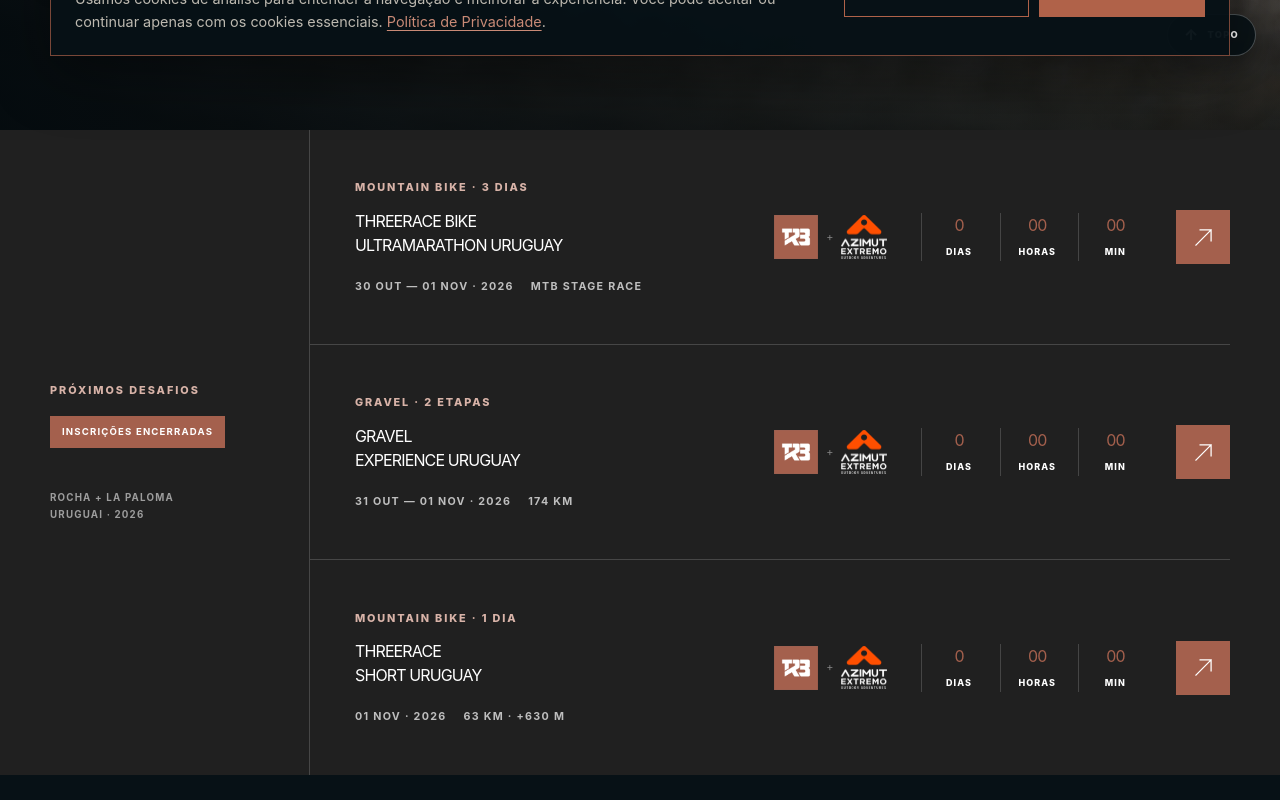
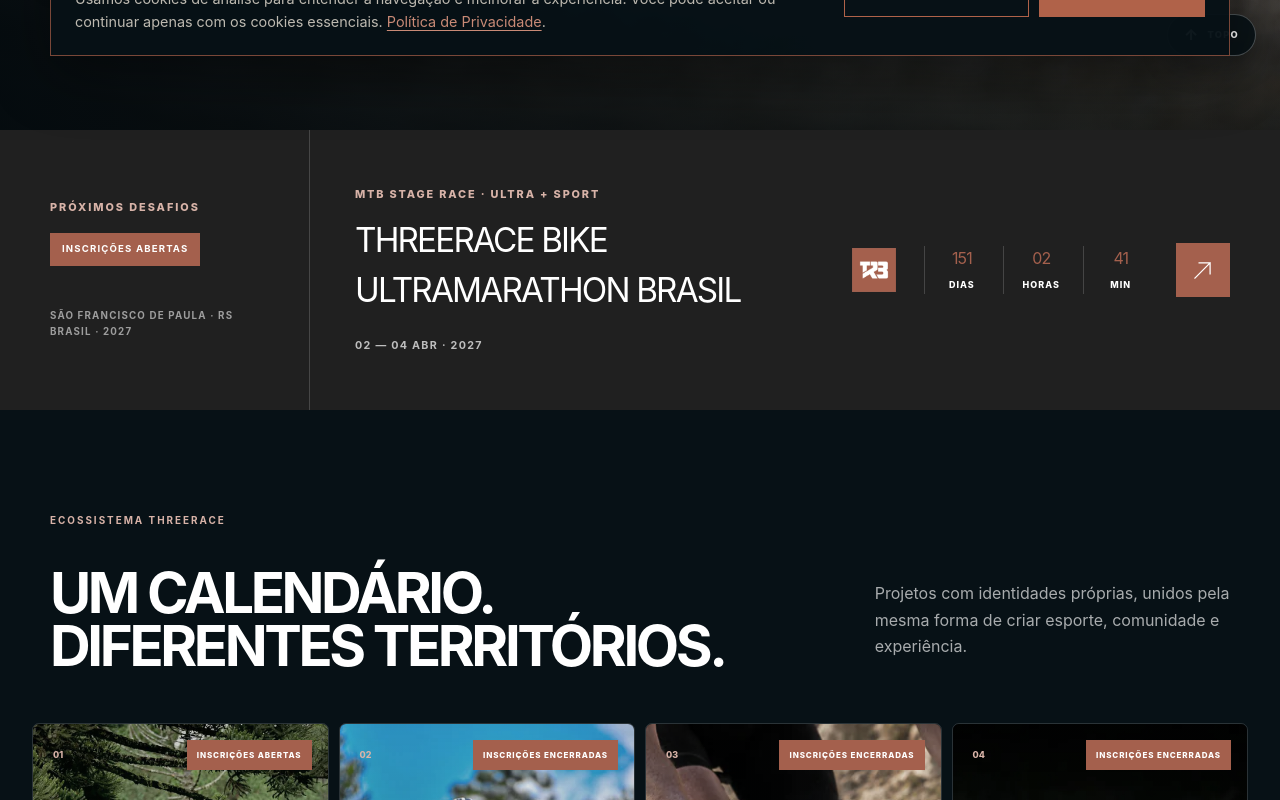
Before and after one commit to fabianolegends/threerace, a Next.js app: page / in a window 1280 px wide. Shown: the part 720-1520 px from the top of the page. Built offline with nearby package versions, Linux system fonts and the light colour scheme.

Commit message:
Open São Francisco de Paula registration and link Brazil CTAs to Windfit

```diff
--- a/app/corporate.css
+++ b/app/corporate.css
@@ -1418,3 +1418,7 @@ body.save-date-open{overflow:hidden}
   grid-template-columns:1fr;
  }
 }
+
+/* Featured registration: Threerace São Francisco de Paula. */
+@media(min-width:701px){.next-event-brasil .next-event-label{min-height:280px}.next-event-brasil .next-event-row{grid-template-columns:minmax(0,1fr) 64px minmax(150px,.5fr) 54px;gap:18px}.next-event-brasil .next-event-main h2{font-size:clamp(1.8rem,2.6vw,2.8rem)}}
+@media(min-width:701px) and (max-width:1150px){.next-event-brasil .next-event-row{grid-template-columns:minmax(0,1fr) 54px}.next-event-brasil .next-countdown{max-width:300px}}
--- a/app/page.tsx
+++ b/app/page.tsx
@@ -4,6 +4,8 @@ import { useEffect, useMemo, useState } from "react";
 import { preload } from "react-dom";
 import { getSavedLanguage, saveLanguage, SiteLanguage } from "./site-language";
 import { useSiteLanguage } from "./use-site-language";
+import { brasilPath } from "./threerace-brasil/localization";
+import { brasilEvent } from "./threerace-brasil/content";
 
 const logo = "/tr3-logo-display.webp";
 const azimutMenuLogo = "/azimut-extremo-logo-white.svg";
@@ -22,13 +24,13 @@ const homeCopy = {
     heroKicker: "THREERACE SPORTS · DESDE 2017", hero: ["UMA MARCA.", "DIFERENTES TERRITÓRIOS.", "EXPERIÊNCIAS QUE DEIXAM HISTÓRIAS."],
     heroText: "Esporte, território e experiência conectados em projetos autorais no Brasil e na América do Sul.",
     eventsCta: "CONHEÇA NOSSOS EVENTOS ↓", aboutCta: "CONHEÇA A THREERACE",
-    next: "PRÓXIMOS DESAFIOS", open: "INSCRIÇÕES ENCERRADAS", placeUy: "ROCHA + LA PALOMA", countryUy: "URUGUAI · 2026",
+    next: "PRÓXIMOS DESAFIOS", open: "INSCRIÇÕES ABERTAS", placeBrasil: "SÃO FRANCISCO DE PAULA · RS", countryBrasil: "BRASIL · 2027", brasilDate: "02 — 04 ABR · 2027", brasilLink: "Conhecer Threerace São Francisco de Paula",
     mtbDays: "MOUNTAIN BIKE · 3 DIAS", gravelStages: "GRAVEL · 2 ETAPAS", shortDay: "MOUNTAIN BIKE · 1 DIA",
     mtbDate: "30 OUT — 01 NOV · 2026", gravelDate: "31 OUT — 01 NOV · 2026", shortDate: "01 NOV · 2026",
     countdown: ["DIAS", "HORAS", "MIN"], sharedBy: "Organização compartilhada por Threerace Sports e Azimut Extremo",
     ecosystem: "ECOSSISTEMA THREERACE", calendar: ["UM CALENDÁRIO.", "DIFERENTES TERRITÓRIOS."],
     calendarText: "Projetos com identidades próprias, unidos pela mesma forma de criar esporte, comunidade e experiência.",
-    eventStatus: ["INSCRIÇÕES ENCERRADAS", "INSCRIÇÕES ENCERRADAS", "INSCRIÇÕES ENCERRADAS", "ABERTURA INSCRIÇÕES 02/11"],
+    eventStatus: ["INSCRIÇÕES ENCERRADAS", "INSCRIÇÕES ENCERRADAS", "INSCRIÇÕES ENCERRADAS", "INSCRIÇÕES ABERTAS"],
     eventDates: ["30 OUT — 01 NOV · 2026", "31 OUT — 01 NOV · 2026", "01 NOV · 2026", "02 — 04 ABR · 2027"],
     eventPlaces: ["Rocha + La Paloma · Uruguai", "Rocha + La Paloma · Uruguai", "La Paloma · Rocha · Uruguai", "São Francisco de Paula · Brasil"],
     eventTexts: [
@@ -61,13 +63,13 @@ const homeCopy = {
     heroKicker: "THREERACE SPORTS · DESDE 2017", hero: ["UNA MARCA.", "DIFERENTES TERRITORIOS.", "EXPERIENCIAS QUE DEJAN HISTORIAS."],
     heroText: "Deporte, territorio y experiencia conectados en proyectos propios en Brasil y América del Sur.",
     eventsCta: "CONOCE NUESTROS EVENTOS ↓", aboutCta: "CONOCE THREERACE",
-    next: "PRÓXIMOS DESAFÍOS", open: "INSCRIPCIONES CERRADAS", placeUy: "ROCHA + LA PALOMA", countryUy: "URUGUAY · 2026",
+    next: "PRÓXIMOS DESAFÍOS", open: "INSCRIPCIONES ABIERTAS", placeBrasil: "SÃO FRANCISCO DE PAULA · RS", countryBrasil: "BRASIL · 2027", brasilDate: "02 — 04 ABR · 2027", brasilLink: "Conocer Threerace São Francisco de Paula",
     mtbDays: "MOUNTAIN BIKE · 3 DÍAS", gravelStages: "GRAVEL · 2 ETAPAS", shortDay: "MOUNTAIN BIKE · 1 DÍA",
     mtbDate: "30 OCT — 01 NOV · 2026", gravelDate: "31 OCT — 01 NOV · 2026", shortDate: "01 NOV · 2026",
     countdown: ["DÍAS", "HORAS", "MIN"], sharedBy: "Organización compartida por Threerace Sports y Azimut Extremo",
     ecosystem: "ECOSISTEMA THREERACE", calendar: ["UN CALENDARIO.", "DIFERENTES TERRITORIOS."],
     calendarText: "Proyectos con identidades propias, unidos por una misma forma de crear deporte, comunidad y experiencia.",
-    eventStatus: ["INSCRIPCIONES CERRADAS", "INSCRIPCIONES CERRADAS", "INSCRIPCIONES CERRADAS", "APERTURA INSCRIPCIONES 02/11"],
+    eventStatus: ["INSCRIPCIONES CERRADAS", "INSCRIPCIONES CERRADAS", "INSCRIPCIONES CERRADAS", "INSCRIPCIONES ABIERTAS"],
     eventDates: ["30 OCT — 01 NOV · 2026", "31 OCT — 01 NOV · 2026", "01 NOV · 2026", "02 — 04 ABR · 2027"],
     eventPlaces: ["Rocha + La Paloma · Uruguay", "Rocha + La Paloma · Uruguay", "La Paloma · Rocha · Uruguay", "São Francisco de Paula · Brasil"],
     eventTexts: [
@@ -100,13 +102,13 @@ const homeCopy = {
     heroKicker: "THREERACE SPORTS · SINCE 2017", hero: ["ONE BRAND.", "DIFFERENT TERRITORIES.", "EXPERIENCES THAT LEAVE STORIES."],
     heroText: "Sport, territory and experience connected through original projects in Brazil and South America.",
     eventsCta: "DISCOVER OUR EVENTS ↓", aboutCta: "DISCOVER THREERACE",
-    next: "NEXT CHALLENGES", open: "REGISTRATION CLOSED", placeUy: "ROCHA + LA PALOMA", countryUy: "URUGUAY · 2026",
+    next: "NEXT CHALLENGES", open: "REGISTRATION OPEN", placeBrasil: "SÃO FRANCISCO DE PAULA · RS", countryBrasil: "BRAZIL · 2027", brasilDate: "02 — 04 APR · 2027", brasilLink: "Explore Threerace São Francisco de Paula",
     mtbDays: "MOUNTAIN BIKE · 3 DAYS", gravelStages: "GRAVEL · 2 STAGES", shortDay: "MOUNTAIN BIKE · 1 DAY",
     mtbDate: "30 OCT — 01 NOV · 2026", gravelDate: "31 OCT — 01 NOV · 2026", shortDate: "01 NOV · 2026",
     countdown: ["DAYS", "HOURS", "MIN"], sharedBy: "Jointly organized by Threerace Sports and Azimut Extremo",
     ecosystem: "THREERACE ECOSYSTEM", calendar: ["ONE CALENDAR.", "DIFFERENT TERRITORIES."],
     calendarText: "Projects with their own identities, united by the same way of creating sport, community and experience.",
-    eventStatus: ["REGISTRATION CLOSED", "REGISTRATION CLOSED", "REGISTRATION CLOSED", "REGISTRATION OPENS 02/11"],
+    eventStatus: ["REGISTRATION CLOSED", "REGISTRATION CLOSED", "REGISTRATION CLOSED", "REGISTRATION OPEN"],
     eventDates: ["30 OCT — 01 NOV · 2026", "31 OCT — 01 NOV · 2026", "01 NOV · 2026", "02 — 04 APR · 2027"],
     eventPlaces: ["Rocha + La Paloma · Uruguay", "Rocha + La Paloma · Uruguay", "La Paloma · Rocha · Uruguay", "São Francisco de Paula · Brazil"],
     eventTexts: [
@@ -198,7 +200,7 @@ const events = [
     place: "São Francisco de Paula · Brasil",
     date: "02 — 04 ABR · 2027",
     sport: "MTB STAGE RACE",
-    status: "ABERTURA INSCRIÇÕES 02/11",
+    status: "INSCRIÇÕES ABERTAS",
     text: "A edição de 10 anos retorna a São Francisco de Paula com Ultra em três dias e Sport em dois dias.",
     href: "/threerace-brasil",
     img: "/event-threerace-brasil-card.webp",
@@ -286,9 +288,7 @@ export default function Home() {
   });
   const [menu, setMenu] = useState(false);
   const language = useSiteLanguage("pt");
-  const mtbCountdown = useCountdown("2026-10-30T08:00:00-03:00");
-  const gravelCountdown = useCountdown("2026-10-31T08:00:00-03:00");
-  const shortCountdown = useCountdown("2026-11-01T08:30:00-03:00");
+  const brasilCountdown = useCountdown(`${brasilEvent.startDate}T00:00:00-03:00`);
   const t = homeCopy[language];
   const localizedEvents = events.map((event, index) => ({
     ...event,
@@ -296,7 +296,8 @@ export default function Home() {
     date: t.eventDates[index],
     status: t.eventStatus[index],
     text: t.eventTexts[index],
-  }));
+    href: event.href === "/threerace-brasil" ? brasilPath(language) : event.href,
+  })).sort((a, b) => Number(b.name.endsWith("Brasil")) - Number(a.name.endsWith("Brasil")));
   const localizedNews = news.map((item, index) => ({
     ...item,
     date: t.newsDates[index],
@@ -354,82 +355,30 @@ export default function Home() {
         </div>
       </section>
 
-      <section className="next-event">
+      <section className="next-event next-event-brasil">
         <div className="section-frame next-events-shell">
-          <div className="next-event-label"><span>{t.next}</span><b>{t.open}</b><small>{t.placeUy}<br />{t.countryUy}</small></div>
+          <div className="next-event-label"><span>{t.next}</span><b>{t.open}</b><small>{t.placeBrasil}<br />{t.countryBrasil}</small></div>
           <div className="next-event-list">
             <article className="next-event-row">
               <div className="next-event-main">
-                <p>{t.mtbDays}</p>
-                <h2>THREERACE BIKE<br />ULTRAMARATHON URUGUAY</h2>
+                <p>MTB STAGE RACE · ULTRA + SPORT</p>
+                <h2>THREERACE BIKE<br />ULTRAMARATHON BRASIL</h2>
                 <div className="next-event-info-line">
                   <div className="next-event-organizers-mobile" aria-hidden="true">
-                    <img src={logo} width="512" height="512" alt="" /><span>+</span><img src={azimutMenuLogo} width="363" height="354" alt="" />
+                    <img src={logo} width="512" height="512" alt="" />
                   </div>
-                  <div className="next-event-meta"><span>{t.mtbDate}</span><span>MTB STAGE RACE</span></div>
+                  <div className="next-event-meta"><span>{t.brasilDate}</span></div>
                 </div>
               </div>
-              <div className="next-event-organizers" aria-label={t.sharedBy}>
+              <div className="next-event-organizers" aria-label="Threerace Sports">
                 <img src={logo} width="512" height="512" alt="TR3" />
-                <span>+</span>
-                <img src={azimutMenuLogo} width="363" height="354" alt="Azimut Extremo" />
               </div>
-              <div className="next-countdown" aria-label="Contagem regressiva Threerace Uruguay">
-                <div><b>{mtbCountdown.days}</b><span>{t.countdown[0]}</span></div>
-                <div><b>{String(mtbCountdown.hours).padStart(2, "0")}</b><span>{t.countdown[1]}</span></div>
-                <div><b>{String(mtbCountdown.minutes).padStart(2, "0")}</b><span>{t.countdown[2]}</span></div>
+              <div className="next-countdown" aria-label={t.brasilDate}>
+                <div><b>{brasilCountdown.days}</b><span>{t.countdown[0]}</span></div>
+                <div><b>{String(brasilCountdown.hours).padStart(2, "0")}</b><span>{t.countdown[1]}</span></div>
+                <div><b>{String(brasilCountdown.minutes).padStart(2, "0")}</b><span>{t.countdown[2]}</span></div>
               </div>
-              <a className="next-event-link" href="/threerace-uruguay" aria-label="Conhecer Threerace Uruguay">
-                <svg aria-hidden="true" viewBox="0 0 32 32"><path d="M7 25 25 7M12 7h13v13" /></svg>
-              </a>
-            </article>
-            <article className="next-event-row">
-              <div className="next-event-main">
-                <p>{t.gravelStages}</p>
-                <h2>GRAVEL<br />EXPERIENCE URUGUAY</h2>
-                <div className="next-event-info-line">
-                  <div className="next-event-organizers-mobile" aria-hidden="true">
-                    <img src={logo} width="512" height="512" alt="" /><span>+</span><img src={azimutMenuLogo} width="363" height="354" alt="" />
-                  </div>
-                  <div className="next-event-meta"><span>{t.gravelDate}</span><span>174 KM</span></div>
-                </div>
-              </div>
-              <div className="next-event-organizers" aria-label={t.sharedBy}>
-                <img src={logo} width="512" height="512" alt="TR3" />
-                <span>+</span>
-                <img src={azimutMenuLogo} width="363" height="354" alt="Azimut Extremo" />
-              </div>
-              <div className="next-countdown" aria-label="Contagem regressiva Gravel Experience Uruguay">
-                <div><b>{gravelCountdown.days}</b><span>{t.countdown[0]}</span></div>
-                <div><b>{String(gravelCountdown.hours).padStart(2, "0")}</b><span>{t.countdown[1]}</span></div>
-                <div><b>{String(gravelCountdown.minutes).padStart(2, "0")}</b><span>{t.countdown[2]}</span></div>
-              </div>
-              <a className="next-event-link" href="/gravel-experience-uruguay" aria-label="Conhecer Gravel Experience Uruguay">
-                <svg aria-hidden="true" viewBox="0 0 32 32"><path d="M7 25 25 7M12 7h13v13" /></svg>
-              </a>
-            </article>
-            <article className="next-event-row">
-              <div className="next-event-main">
-                <p>{t.shortDay}</p>
-                <h2>THREERACE<br />SHORT URUGUAY</h2>
-                <div className="next-event-info-line">
-                  <div className="next-event-organizers-mobile" aria-hidden="true">
-                    <img src={logo} width="512" height="512" alt="" /><span>+</span><img src={azimutMenuLogo} width="363" height="354" alt="" />
-                  </div>
-                  <div className="next-event-meta"><span>{t.shortDate}</span><span>63 KM · +630 M</span></div>
-                </div>
-              </div>
-              <div className="next-event-organizers" aria-label={t.sharedBy}>
-                <img src={logo} width="512" height="512" alt="TR3" />
-                <span>+</span>
-                <img src={azimutMenuLogo} width="363" height="354" alt="Azimut Extremo" />
-              </div>
-              <div className="next-countdown" aria-label="Contagem regressiva Threerace Short Uruguay">
-                <div><b>{shortCountdown.days}</b><span>{t.countdown[0]}</span></div>
-                <div><b>{String(shortCountdown.hours).padStart(2, "0")}</b><span>{t.countdown[1]}</span></div>
-                <div><b>{String(shortCountdown.minutes).padStart(2, "0")}</b><span>{t.countdown[2]}</span></div>
-              </div>
-              <a className="next-event-link" href="/threerace-short-uruguay" aria-label="Conhecer Threerace Short Uruguay">
+              <a className="next-event-link" href={brasilPath(language)} aria-label={t.brasilLink}>
                 <svg aria-hidden="true" viewBox="0 0 32 32"><path d="M7 25 25 7M12 7h13v13" /></svg>
               </a>
             </article>
@@ -444,7 +393,7 @@ export default function Home() {
           <p>{t.calendarText}</p>
         </div>
         <div className="event-directory">
-          {localizedEvents.map((event) => (
+          {localizedEvents.map((event, index) => (
             <a
               className="directory-card"
               href={event.href}
@@ -452,7 +401,7 @@ export default function Home() {
             >
               <img src={event.img} width={event.width} height={event.height} alt="" loading="lazy" decoding="async" style={{ objectPosition: event.position }} />
               <div className="directory-overlay" />
-              <span className="directory-number">{event.n}</span>
+              <span className="directory-number">{String(index + 1).padStart(2, "0")}</span>
               <span className="directory-status">{event.status}</span>
               <div className="directory-copy">
                 <p>{event.place}</p>
--- a/app/threerace-brasil/brasil-page.tsx
+++ b/app/threerace-brasil/brasil-page.tsx
@@ -6,14 +6,14 @@ import Image from "next/image";
 import KitCollection from "./kit-collection";
 import AccordionIcon from "./accordion-icon";
 import CategoryTables from "./category-tables";
-import PrioritySignup, { PrioritySignupButton, PrioritySignupProvider } from "./priority-signup";
+import PrioritySignup from "./priority-signup";
 import RaceCountdown from "./race-countdown";
 import RaceSchedule from "./race-schedule";
 import RaceGallery from "./race-gallery";
 import RegistrationInclusions from "./registration-inclusions";
 import useSectionNavigation from "./use-section-navigation";
 import { EventVenue, RegulationDocument } from "./event-resources";
-import { information } from "./content";
+import { brasilRegistrationUrl, information } from "./content";
 import { getBrasilContent } from "./content-i18n";
 import { brasilPageCopy } from "./page-copy";
 import { brasilLanguageTags, brasilPath } from "./localization";
@@ -106,7 +106,6 @@ export default function BrasilPage({ locale = "pt" }: { locale?: SiteLanguage })
   const { openInfo, onSectionLinkClick, toggleSection } = useSectionNavigation(informationIds, closeMenu);
 
   return <main className="uruguay-event-page brasil-event-page" lang={brasilLanguageTags[locale]} onClick={onSectionLinkClick}>
-    <PrioritySignupProvider locale={locale}>
     <section className="hero uruguay-event-hero" style={{ backgroundImage: "url(/brasil-2027/hero-pdl0485-sem-logo.webp)" }}>
       <header className="site-header">
         <Link className="brand" href="/" aria-label="Threerace Sports"><img className="header-tr3-logo" src="/tr3-logo-display.webp" alt="Threerace Sports" /></Link>
@@ -182,7 +181,6 @@ export default function BrasilPage({ locale = "pt" }: { locale?: SiteLanguage })
       </div>
     </section>
     <section className="brasil-faq section-frame" id="duvidas"><div><p className="section-label">{t("PERGUNTAS FREQUENTES")}</p><h2>{t("ANTES DA LARGADA.")}</h2><a className="button button-dark" href={brasilEvent.whatsapp} target="_blank" rel="noreferrer">{t("FALAR COM A THREERACE ↗")}</a></div><div>{faqs.map(([question, answer]) => <details key={question}><summary>{question}</summary><p>{answer}</p></details>)}</div></section>
-    <section className="brasil-closing" id="encerramento"><div className="section-frame"><p className="section-label">SÃO FRANCISCO DE PAULA · RS</p><h2>{t("O PRÓXIMO CAPÍTULO")}<br />{t("COMEÇA AQUI.")}</h2><p>{brasilEvent.date}</p><PrioritySignupButton className="button button-primary">{t("ENTRAR NA LISTA PRIORITÁRIA ↗")}</PrioritySignupButton></div></section>
-    </PrioritySignupProvider>
+    <section className="brasil-closing" id="encerramento"><div className="section-frame"><p className="section-label">SÃO FRANCISCO DE PAULA · RS</p><h2>{t("O PRÓXIMO CAPÍTULO")}<br />{t("COMEÇA AQUI.")}</h2><p>{brasilEvent.date}</p><a className="button button-primary" href={brasilRegistrationUrl} target="_blank" rel="noopener noreferrer">{t("INSCREVA-SE ↗")}</a></div></section>
   </main>;
 }
--- a/app/threerace-brasil/components-i18n.ts
+++ b/app/threerace-brasil/components-i18n.ts
@@ -67,6 +67,9 @@ const translations = {
   "O QUE INCLUI SUA INSCRIÇÃO?": ["¿QUÉ INCLUYE TU INSCRIPCIÓN?", "WHAT DOES YOUR REGISTRATION INCLUDE?"],
   "Também incluído:": ["También incluido:", "Also included:"],
   "Lista prioritária": ["Lista prioritaria", "Priority list"],
+  "Inscrições abertas": ["Inscripciones abiertas", "Registration open"],
+  "48 horas exclusivas para a lista prioritária. Confira seu e-mail e garanta sua inscrição.": ["48 horas exclusivas para la lista prioritaria. Revisa tu correo y asegura tu inscripción.", "48 hours exclusively for the priority list. Check your email and secure your registration."],
+  "INSCREVA-SE": ["INSCRÍBETE", "REGISTER NOW"],
   "Garanta seu acesso ao lote prioritário": ["Asegura tu acceso al período prioritario", "Secure access to priority registration"],
   "DE {opening} A {closing}": ["DEL {opening} AL {closing}", "FROM {opening} TO {closing}"],
   "valor diferenciado, até o limite de {vacancies}.": ["precio especial, hasta el límite de {vacancies}.", "special pricing, limited to {vacancies}."],
--- a/app/threerace-brasil/content.ts
+++ b/app/threerace-brasil/content.ts
@@ -15,6 +15,8 @@ export const priorityCampaign = {
   closingDate: "04/11/2026",
   vacancyLabel: "100 vagas Ultra e 50 vagas Sport",
 };
+
+export const brasilRegistrationUrl = "https://event.windfit.app/threerace-bikeultramarathon-brasil";
 
 // Localização conferida na ficha do Google Maps (CID 5942198016919702).
 // Logradouro/bairro: Prefeitura de São Francisco de Paula, notícia 2536, 09/06/2026.
--- a/app/threerace-brasil/page-copy.ts
+++ b/app/threerace-brasil/page-copy.ts
@@ -263,6 +263,7 @@ const translations = {
     "EMPIEZA AQUÍ.",
     "STARTS HERE."
   ],
+  "INSCREVA-SE ↗": ["INSCRÍBETE ↗", "REGISTER NOW ↗"],
   "ENTRAR NA LISTA PRIORITÁRIA ↗": [
     "UNIRME A LA LISTA PRIORITARIA ↗",
     "JOIN THE PRIORITY LIST ↗"
--- a/app/threerace-brasil/priority-signup.tsx
+++ b/app/threerace-brasil/priority-signup.tsx
@@ -4,6 +4,7 @@ import { createContext, useCallback, useContext, useRef, useState, type FormEven
 import { PRIORITY_CATEGORIES, validatePriorityRegistration } from "../../lib/priority-list-schema";
 import type { SiteLanguage } from "../site-language";
 import { getBrasilContent } from "./content-i18n";
+import { brasilRegistrationUrl } from "./content";
 import { componentText, translatePriorityError } from "./components-i18n";
 import "./priority-signup.css";
 
@@ -20,11 +21,11 @@ export default function PrioritySignup({ placement = "hero", locale = "pt" }: {
   const titleId = `priority-callout-title-${placement}`;
   return <aside className={`brasil-priority-callout${placement === "prices" ? " brasil-priority-callout-prices" : ""}`} id={placement === "hero" ? "lista-prioritaria" : undefined} aria-labelledby={titleId}>
     <div>
-      {placement === "hero" ? <h2 id={titleId}>{t("Lista prioritária")}</h2> : <h4 id={titleId}>{t("Garanta seu acesso ao lote prioritário")}</h4>}
+      {placement === "hero" ? <h2 id={titleId}>{t("Inscrições abertas")}</h2> : <h4 id={titleId}>{t("Inscrições abertas")}</h4>}
       <p><strong>{t("DE {opening} A {closing}", { opening: priorityCampaign.openingDate, closing: priorityCampaign.closingDate })}</strong> — {t("valor diferenciado, até o limite de {vacancies}.", { vacancies: priorityCampaign.vacancyLabel })}</p>
-      {placement === "prices" && <p className="brasil-priority-callout-disclaimer">{t("Cadastre seu interesse para receber as informações de acesso. O cadastro não confirma a inscrição na prova.")}</p>}
+      <p className="brasil-priority-callout-disclaimer">{t("48 horas exclusivas para a lista prioritária. Confira seu e-mail e garanta sua inscrição.")}</p>
     </div>
-    <PrioritySignupButton>{t("QUERO ME CADASTRAR")} <span aria-hidden="true">↗</span></PrioritySignupButton>
+    <a className="brasil-priority-open" href={brasilRegistrationUrl} target="_blank" rel="noopener noreferrer">{t("INSCREVA-SE")} <span aria-hidden="true">↗</span></a>
   </aside>;
 }
 
```
